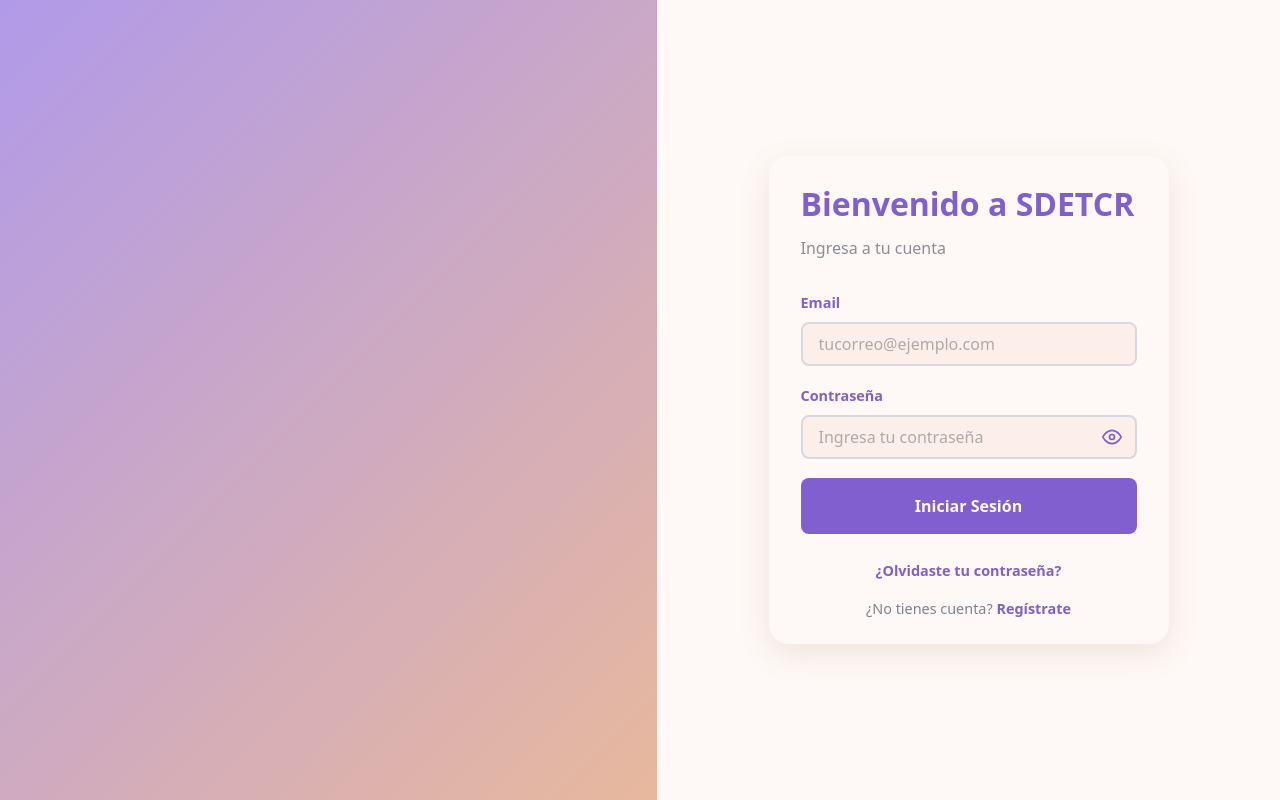
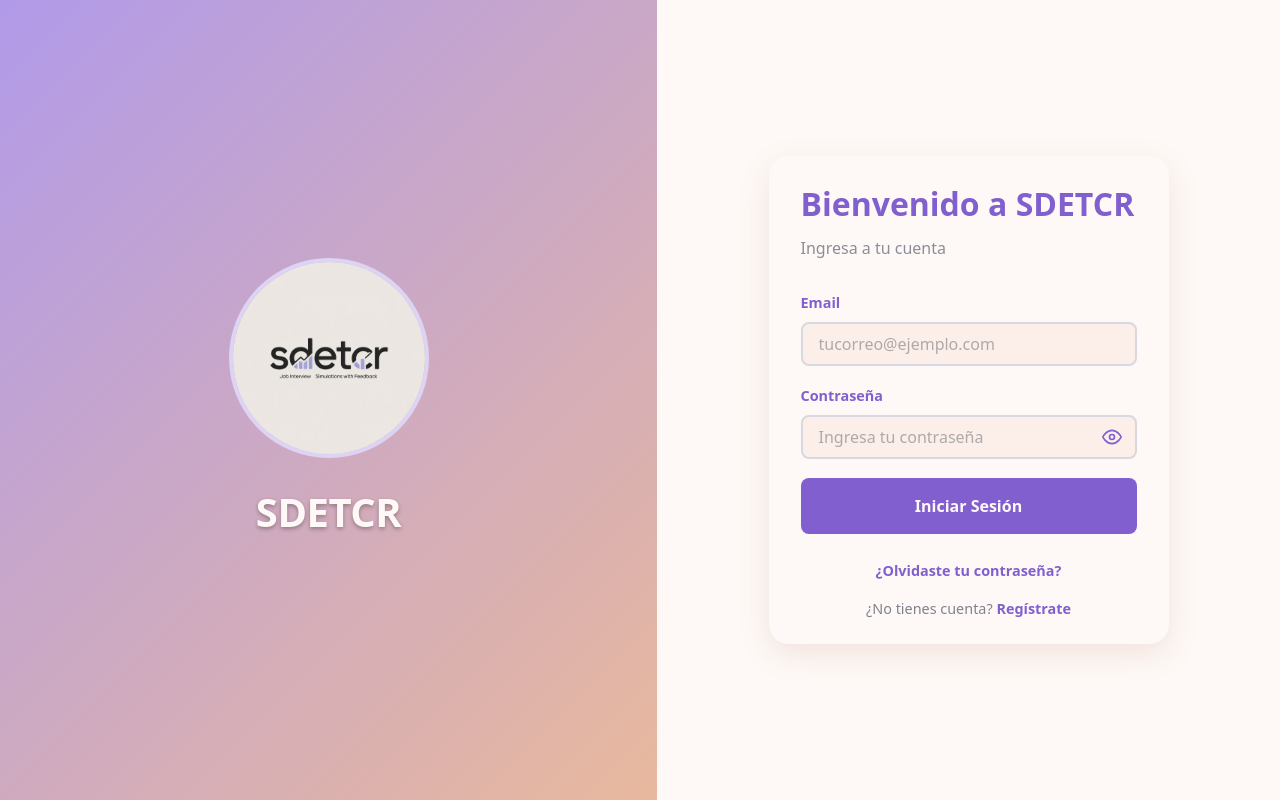
Before and after one commit to JulioCesarGutierrezRojas/SDETCR, a React (Vite) app in the folder frontend/: page / in a window 1280 px wide. Built offline with nearby package versions, Linux system fonts and the light colour scheme; no server answers.

Commit message:
ADD: modificacion del logo

```diff
--- a/frontend/index.html
+++ b/frontend/index.html
@@ -2,7 +2,7 @@
 <html lang="en">
   <head>
     <meta charset="UTF-8" />
-    <link rel="icon" type="image/svg+xml" href="/vite.svg" />
+    <link rel="icon" type="image/jpeg" href="/favicon.ico" />
     <meta name="viewport" content="width=device-width, initial-scale=1.0" />
     <title>SDETCR</title>
   </head>
--- a/frontend/src/modules/auth/components/FormLogin.jsx
+++ b/frontend/src/modules/auth/components/FormLogin.jsx
@@ -6,6 +6,7 @@ import { showSuccessToast, showWarningToast } from "../../../kernel/alerts.js";
 import { validateEmail, validatePassword } from "../../../kernel/validations"
 import { useSocket } from '../../../context/SocketContext';
 import { useAuth } from '../../../context/AuthContext';
+import logoSdetcr from '../../../assets/logo-sdetcr.jpeg';
 
 const LoginForm = () => {
   const [password, setPassword] = useState('');
@@ -79,7 +80,14 @@ const LoginForm = () => {
 
   return (
     <div className={styles.container}>
-      <div className={styles.leftPanel}></div>
+      <div className={styles.leftPanel}>
+        <div className={styles.logoContainer}>
+          <div className={styles.logoWrapper}>
+            <img src={logoSdetcr} alt="SDETCR Logo" className={styles.logo} />
+          </div>
+          <h1 className={styles.appName}>SDETCR</h1>
+        </div>
+      </div>
 
       <div className={styles.rightPanel}>
         <form className={styles.form} onSubmit={handleSubmit}>
--- a/frontend/src/styles/form-login.module.css
+++ b/frontend/src/styles/form-login.module.css
@@ -49,7 +49,8 @@
   font-size: 2.5rem;
   font-weight: 700;
   letter-spacing: -0.5px;
-  color: var(--secondary);
+  color: var(--white);
+  text-shadow: 0 2px 4px rgba(0, 0, 0, 0.3);
 }
 
 .form {
```
Also changed, not shown: frontend/src/assets/logo-sdetcr.jpeg (added), 1 other file (tests, documents, lock files or other folders).
